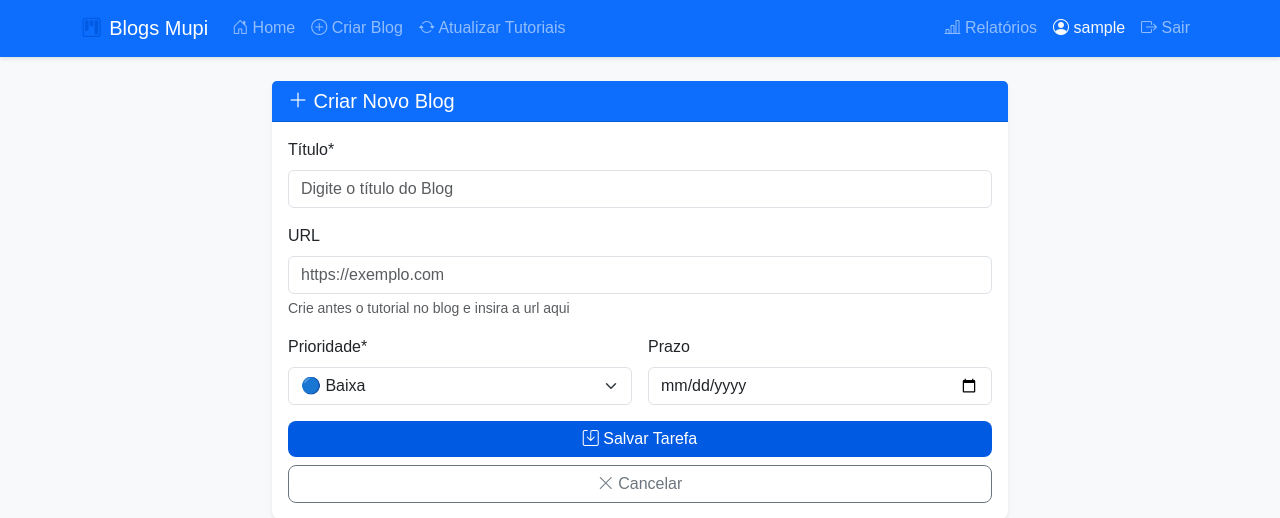
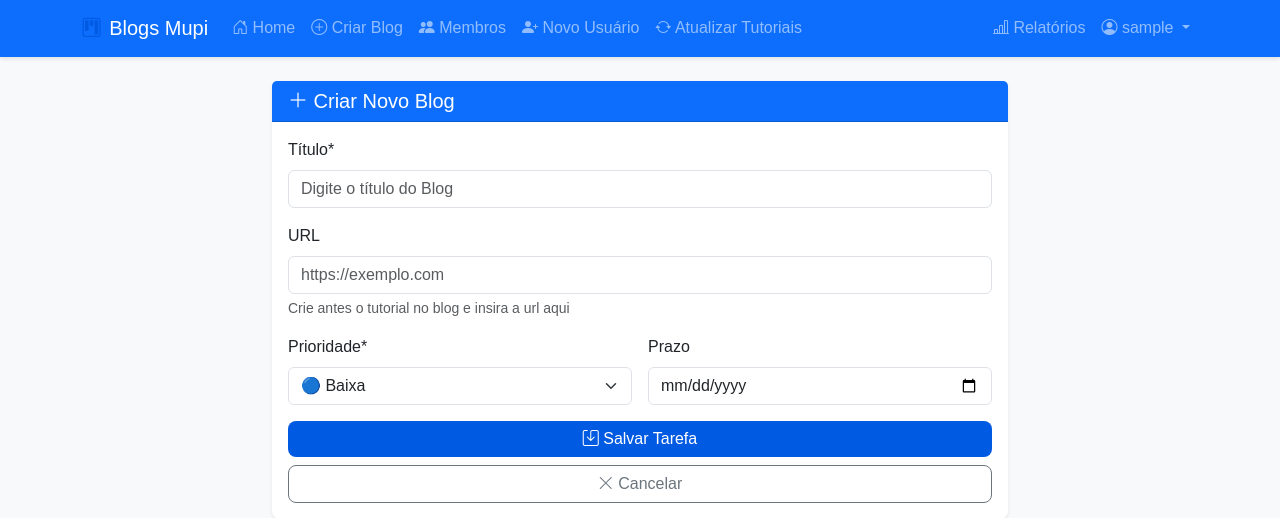
Before and after one commit to Van-Souza/Blogs-Tasks, a Flask app: page /task/create in a window 1280 px wide. Shown: the top 518 px of the page. Run offline with Flask 3, Linux system fonts and the light colour scheme; the visitor is signed in with stand-in values (Sample User, id 1).

Commit message:
🎨 Melhora menu de navegação
- Adiciona botões de gerenciamento de membros
- Implementa dropdown no perfil do usuário
- Reorganiza menu de navegação
- Adiciona ícones nos novos itens
- Melhora acesso às funcionalidades admin

```diff
--- a/templates/base.html
+++ b/templates/base.html
@@ -32,8 +32,16 @@
                             <i class="bi bi-plus-circle"></i> Criar Blog
                         </a>
                     </li>
-                    {% endif %}
-                    {% if session.get('role') == 'admin' %}
+                    <li class="nav-item">
+                        <a class="nav-link" href="{{ url_for('members') }}">
+                            <i class="bi bi-people-fill"></i> Membros
+                        </a>
+                    </li>
+                    <li class="nav-item">
+                        <a class="nav-link" href="{{ url_for('register') }}">
+                            <i class="bi bi-person-plus-fill"></i> Novo Usuário
+                        </a>
+                    </li>
                     <li class="nav-item">
                         <a class="nav-link sync-tasks" href="#" data-bs-toggle="modal" data-bs-target="#syncModal">
                             <i class="bi bi-arrow-repeat"></i> Atualizar Tutoriais
@@ -49,15 +57,24 @@
                         </a>
                     </li>
                     {% endif %}
-                    <li class="nav-item">
-                        <span class="nav-link text-light">
+                    <li class="nav-item dropdown">
+                        <a class="nav-link dropdown-toggle" href="#" id="navbarDropdown" role="button"
+                           data-bs-toggle="dropdown" aria-expanded="false">
                             <i class="bi bi-person-circle"></i> {{ session.get('username') }}
-                        </span>
-                    </li>
-                    <li class="nav-item">
-                        <a class="nav-link" href="{{ url_for('logout') }}">
-                            <i class="bi bi-box-arrow-right"></i> Sair
                         </a>
+                        <ul class="dropdown-menu dropdown-menu-end">
+                            <li>
+                                <a class="dropdown-item" href="{{ url_for('members') }}">
+                                    <i class="bi bi-people"></i> Gerenciar Membros
+                                </a>
+                            </li>
+                            <li><hr class="dropdown-divider"></li>
+                            <li>
+                                <a class="dropdown-item text-danger" href="{{ url_for('logout') }}">
+                                    <i class="bi bi-box-arrow-right"></i> Sair
+                                </a>
+                            </li>
+                        </ul>
                     </li>
                 </ul>
             </div>
```
